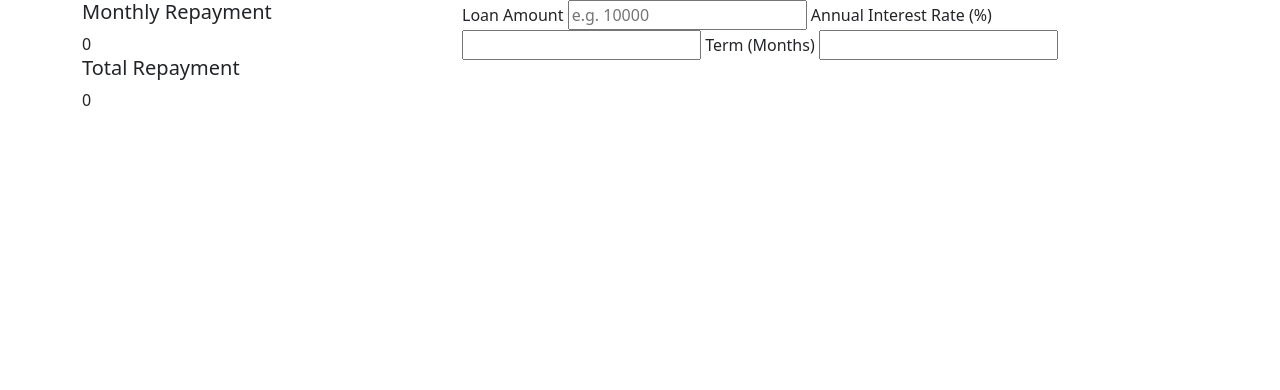
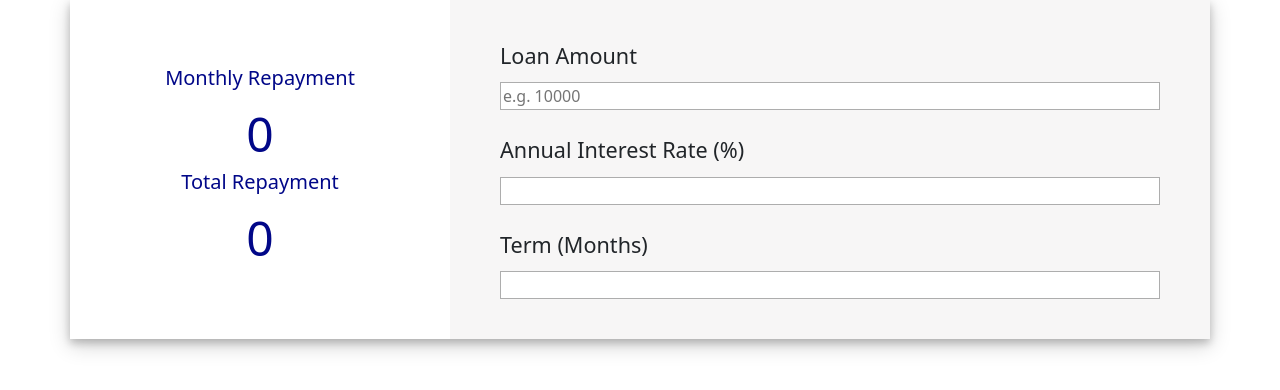
Before and after one commit to Samuel-Abusa/Loan-Calculator, a plain HTML site: page index.html in a window 1280 px wide. Drawn offline with nearby package versions, Linux system fonts and the light colour scheme.

Commit message:
the makrkup and the styling of the calulator

```diff
--- a/style.css
+++ b/style.css
@@ -0,0 +1,28 @@
+.row{
+  box-shadow: 0 4px 8px 0 rgba(0, 0, 0, 0.2), 0 6px 20px 0 rgba(0, 0, 0, 0.19);
+}
+.col-md-4{
+  color:#010788;
+  text-align: center;
+  display: flex;
+  flex-direction: column;
+  justify-content: center;
+}
+.col-md-4 span{
+  font-size: 300%;
+}
+.col-md-8{
+  background: rgb(247, 246, 246);
+  padding: 40px 50px;
+}
+form{
+  display: flex;
+  flex-direction: column;
+}
+label{
+  margin-bottom: 10px;
+  font-size: 135%;
+}
+input{
+  border: solid 1px rgb(173, 173, 173);
+}
```
Also changed, not shown: index.html (+2 -0 lines).
